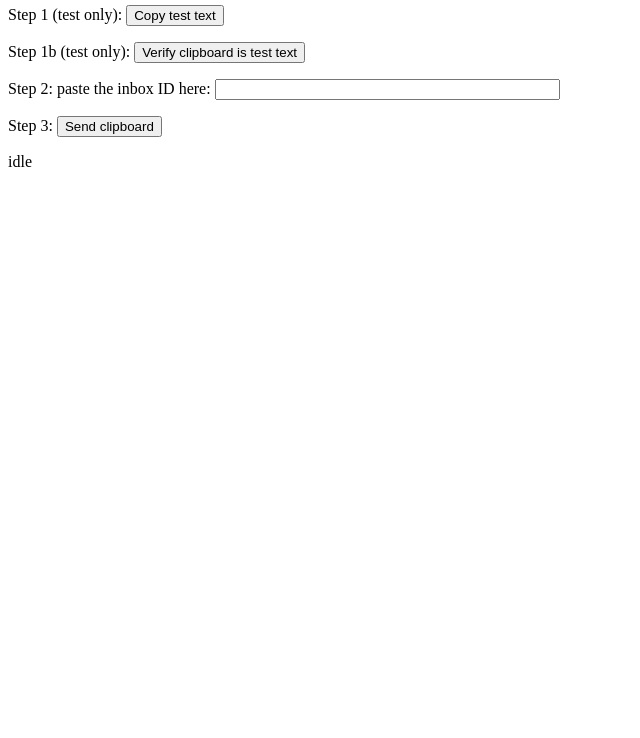
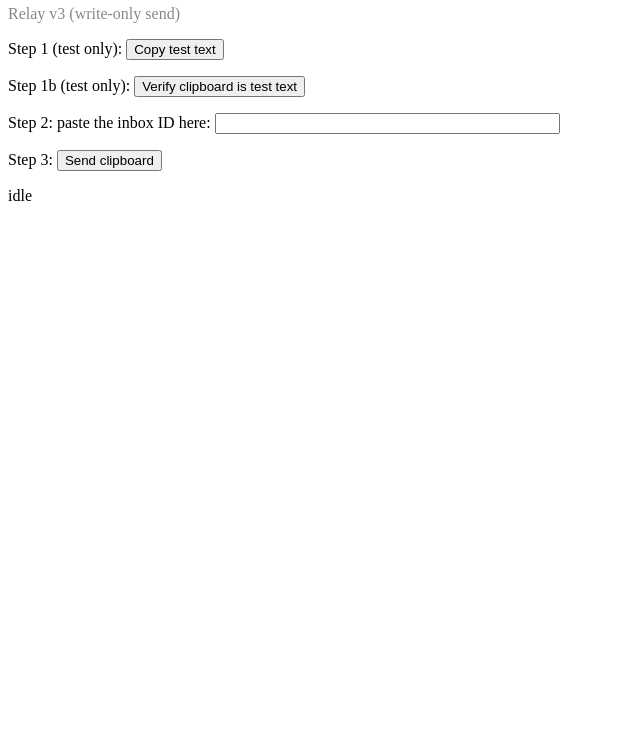
Before and after one commit to darek225/clipboard-relay, a plain HTML site: page index.html in a window 1280 px wide. Shown: the part 62-800 px from the top of the page, without its empty margins (0-640 px from the left). Drawn offline with Linux system fonts and the light colour scheme.

Commit message:
Visible version marker (Relay v3) so the browser can confirm it is on the new write-only handler before sending

```diff
--- a/index.html
+++ b/index.html
@@ -3,6 +3,7 @@
 <head><meta charset="utf-8"><title>Clipboard Relay</title></head>
 <body>
 <h2>Clipboard Relay</h2>
+<p style="color:#888">Relay v3 (write-only send)</p>
 <p>Step 1 (test only): <button id="copytest" type="button">Copy test text</button></p>
 <p>Step 1b (test only): <button id="verify" type="button">Verify clipboard is test text</button></p>
 <p>Step 2: paste the inbox ID here: <input id="dest" type="text" size="40"></p>
```
